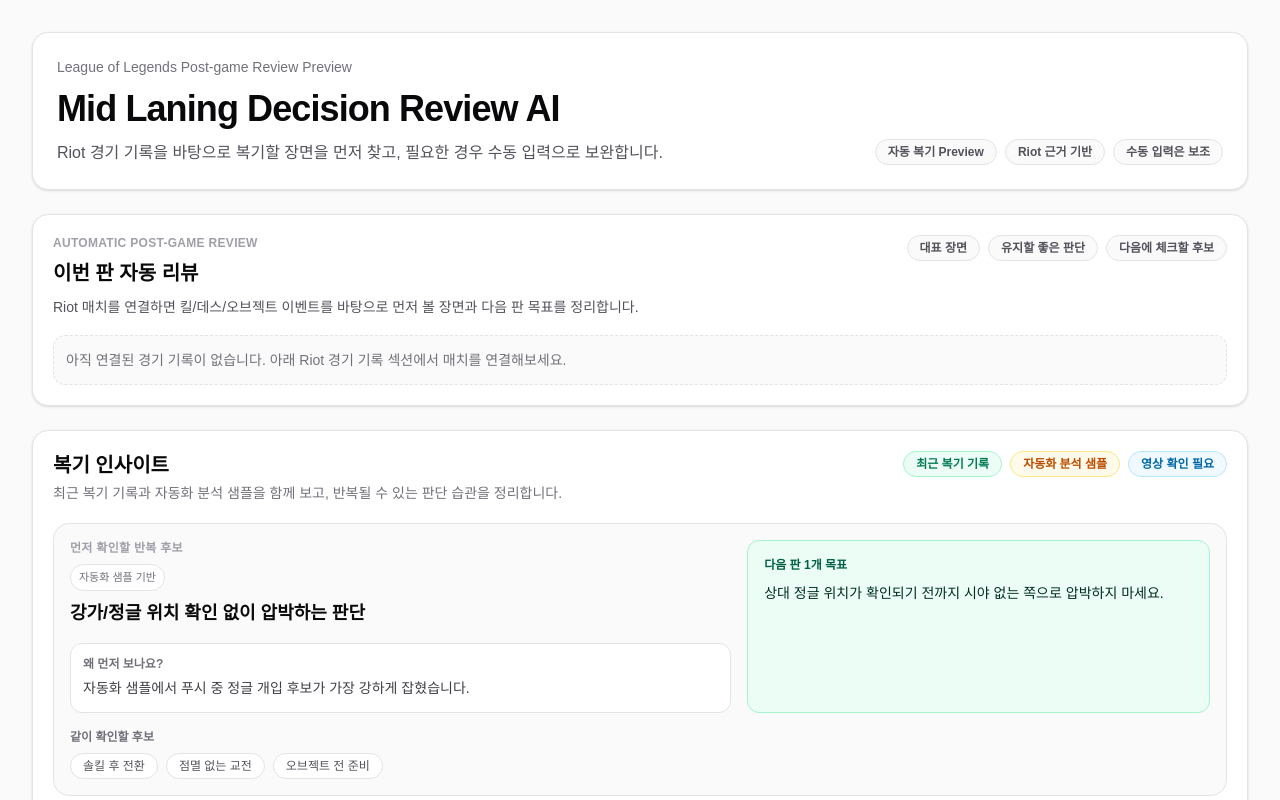
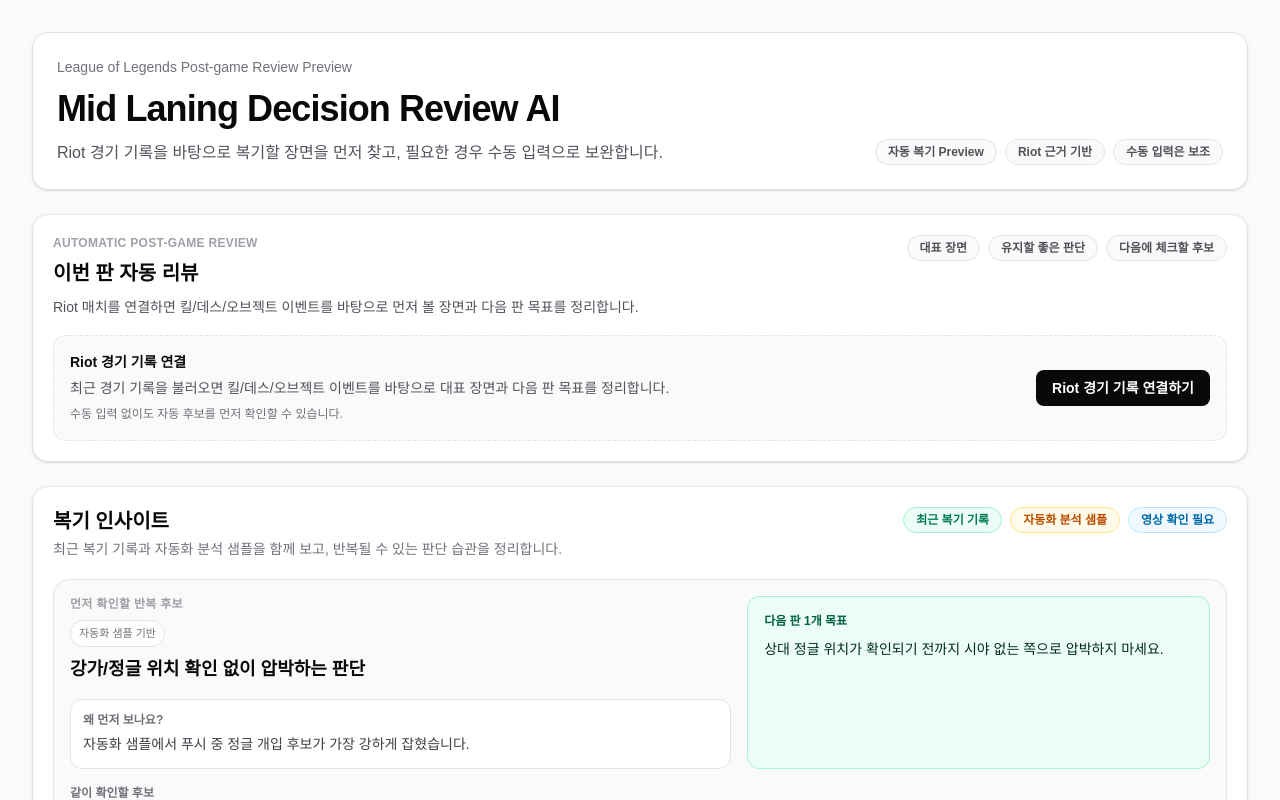
Before and after one commit to a01030704572-bit/mid-laning-death-review-ai, a Next.js app: page / in a window 1280 px wide. Shown: the top 800 px of the page. Built offline with nearby package versions, Linux system fonts and the light colour scheme.

Commit message:
Improve automatic review dashboard UX

```diff
--- a/app/page.tsx
+++ b/app/page.tsx
@@ -114,6 +114,77 @@ function AutomaticReviewEmptyState() {
       <p className="mt-4 rounded-xl border border-dashed border-zinc-200 bg-zinc-50 p-3 text-sm leading-6 text-zinc-500">
         아직 연결된 경기 기록이 없습니다. 아래 Riot 경기 기록 섹션에서 매치를 연결해보세요.
       </p>
+    </section>
+  );
+}
+
+function AutomaticReviewStartCta() {
+  const badges = ["대표 장면", "유지할 좋은 판단", "다음에 체크할 후보"];
+
+  function handleConnectRiotClick() {
+    const riotEvidenceSection = document.getElementById(
+      "riot-evidence-section"
+    );
+
+    if (riotEvidenceSection instanceof HTMLDetailsElement) {
+      riotEvidenceSection.open = true;
+    }
+
+    riotEvidenceSection?.scrollIntoView({
+      behavior: "smooth",
+      block: "start",
+    });
+  }
+
+  return (
+    <section className="rounded-2xl border border-zinc-200 bg-white p-5 shadow-sm">
+      <div className="flex flex-col gap-4 lg:flex-row lg:items-start lg:justify-between">
+        <div className="max-w-3xl">
+          <p className="text-xs font-semibold uppercase tracking-wide text-zinc-400">
+            Automatic Post-game Review
+          </p>
+          <h2 className="mt-2 text-xl font-bold text-zinc-950">
+            이번 판 자동 리뷰
+          </h2>
+          <p className="mt-2 text-sm leading-6 text-zinc-600">
+            Riot 매치를 연결하면 킬/데스/오브젝트 이벤트를 바탕으로 먼저 볼 장면과 다음 판 목표를 정리합니다.
+          </p>
+        </div>
+
+        <div className="flex flex-wrap gap-2">
+          {badges.map((badge) => (
+            <span
+              key={badge}
+              className="rounded-full border border-zinc-200 bg-zinc-50 px-3 py-1 text-xs font-semibold text-zinc-600"
+            >
+              {badge}
+            </span>
+          ))}
+        </div>
+      </div>
+
+      <div className="mt-4 rounded-xl border border-dashed border-zinc-200 bg-zinc-50 p-4">
+        <div className="flex flex-col gap-3 sm:flex-row sm:items-center sm:justify-between">
+          <div>
+            <h3 className="text-sm font-bold text-zinc-950">
+              Riot 경기 기록 연결
+            </h3>
+            <p className="mt-1 text-sm leading-6 text-zinc-600">
+              최근 경기 기록을 불러오면 킬/데스/오브젝트 이벤트를 바탕으로 대표 장면과 다음 판 목표를 정리합니다.
+            </p>
+            <p className="mt-1 text-xs leading-5 text-zinc-500">
+              수동 입력 없이도 자동 후보를 먼저 확인할 수 있습니다.
+            </p>
+          </div>
+          <button
+            type="button"
+            onClick={handleConnectRiotClick}
+            className="w-full rounded-lg bg-zinc-950 px-4 py-2 text-sm font-semibold text-white hover:bg-zinc-800 sm:w-auto"
+          >
+            Riot 경기 기록 연결하기
+          </button>
+        </div>
+      </div>
     </section>
   );
 }
@@ -290,6 +361,7 @@ export default function Home() {
           report={matchReviewReport}
           selectedScene={selectedScene}
           onSelectScene={setSelectedScene}
+          appMode={appMode}
         />
       </div>
     ) : null;
@@ -312,7 +384,7 @@ export default function Home() {
           repeatedPatternPreviewResults={repeatedPatternPreviewResults}
         />
       }
-      topSummary={matchAnalysisPanel ?? <AutomaticReviewEmptyState />}
+      topSummary={matchAnalysisPanel ?? <AutomaticReviewStartCta />}
       sceneBuilder={
         <SceneReviewBuilder
           manualForm={
--- a/components/MatchAnalysisDashboard.tsx
+++ b/components/MatchAnalysisDashboard.tsx
@@ -1,5 +1,6 @@
 import PostGameSummaryCard from "@/components/PostGameSummaryCard";
 import RankedSceneCard from "@/components/RankedSceneCard";
+import type { AppMode } from "@/lib/appMode";
 import type {
   MatchReviewReport,
   RankedReviewScene,
@@ -10,6 +11,7 @@ type MatchAnalysisDashboardProps = {
   report: MatchReviewReport | null;
   selectedScene: RankedReviewScene | null;
   onSelectScene: (scene: RankedReviewScene) => void;
+  appMode?: AppMode;
 };
 
 type SceneSectionProps = {
@@ -21,6 +23,7 @@ type SceneSectionProps = {
   sceneBundlesByRepresentative: Map<string, SceneBundle>;
   onSelectScene: (scene: RankedReviewScene) => void;
   showBundleSummary?: boolean;
+  appMode?: AppMode;
 };
 
 function SceneSection({
@@ -32,6 +35,7 @@ function SceneSection({
   sceneBundlesByRepresentative,
   onSelectScene,
   showBundleSummary = false,
+  appMode = "user",
 }: SceneSectionProps) {
   return (
     <section className="space-y-3 rounded-2xl border border-zinc-200 bg-zinc-50 p-3">
@@ -52,6 +56,7 @@ function SceneSection({
               scene={scene}
               sceneBundle={sceneBundlesByRepresentative.get(scene.sceneId)}
               showBundleSummary={showBundleSummary}
+              appMode={appMode}
               isSelected={selectedScene?.sceneId === scene.sceneId}
               onClick={() => onSelectScene(scene)}
             />
@@ -66,12 +71,21 @@ export default function MatchAnalysisDashboard({
   report,
   selectedScene,
   onSelectScene,
+  appMode = "user",
 }: MatchAnalysisDashboardProps) {
   if (!report) return null;
 
-  const improvementScenes = report.improvementScenes.slice(0, 5);
+  const isDebugMode = appMode === "debug";
+  const topScenes = report.topScenes.slice(0, isDebugMode ? 5 : 3);
+  const topSceneIds = new Set(topScenes.map((scene) => scene.sceneId));
+  const improvementScenes = (
+    isDebugMode
+      ? report.improvementScenes
+      : report.improvementScenes.filter(
+          (scene) => !topSceneIds.has(scene.sceneId)
+        )
+  ).slice(0, isDebugMode ? 5 : 3);
   const strengthScenes = report.strengthScenes.slice(0, 3);
-  const topScenes = report.topScenes.slice(0, 5);
   const sceneBundlesByRepresentative = new Map(
     (report.sceneBundles ?? []).map((sceneBundle) => [
       sceneBundle.representative.sceneId,
@@ -109,24 +123,29 @@ export default function MatchAnalysisDashboard({
           selectedScene={selectedScene}
           sceneBundlesByRepresentative={sceneBundlesByRepresentative}
           showBundleSummary
+          appMode={appMode}
           onSelectScene={onSelectScene}
         />
+        {(isDebugMode || strengthScenes.length > 0) && (
           <SceneSection
             title="유지할 좋은 판단"
             description="다음 판에도 유지할 만한 좋은 판단 후보입니다."
             scenes={strengthScenes}
-          emptyText="아직 유지할 좋은 판단 후보가 분리되지 않았습니다."
+            emptyText="아직 자동으로 분리된 강점 후보가 없습니다."
             selectedScene={selectedScene}
             sceneBundlesByRepresentative={sceneBundlesByRepresentative}
+            appMode={appMode}
             onSelectScene={onSelectScene}
           />
+        )}
         <SceneSection
           title="다음에 체크할 후보"
           description="위험 판단, 놓친 전환, 반복 습관으로 이어질 수 있는 후보입니다."
           scenes={improvementScenes}
-          emptyText="아직 다음에 체크할 후보가 분리되지 않았습니다."
+          emptyText="아직 다음에 체크할 후보가 없습니다."
           selectedScene={selectedScene}
           sceneBundlesByRepresentative={sceneBundlesByRepresentative}
+          appMode={appMode}
           onSelectScene={onSelectScene}
         />
       </div>
--- a/components/RankedSceneCard.tsx
+++ b/components/RankedSceneCard.tsx
@@ -1,3 +1,4 @@
+import type { AppMode } from "@/lib/appMode";
 import type {
   RankedReviewScene,
   SceneBundle,
@@ -8,6 +9,7 @@ type RankedSceneCardProps = {
   scene: RankedReviewScene;
   sceneBundle?: SceneBundle;
   showBundleSummary?: boolean;
+  appMode?: AppMode;
   isSelected: boolean;
   onClick: () => void;
 };
@@ -40,6 +42,19 @@ function getEvidenceBullets(scene: RankedReviewScene) {
   return summaries.filter(Boolean).slice(0, 3);
 }
 
+function getUserReason(scene: RankedReviewScene) {
+  switch (scene.sceneValence) {
+    case "good_decision":
+      return "이번 경기에서 다음 판에도 유지할 만한 판단 후보입니다.";
+    case "bad_decision":
+      return "다음 판에서 같은 조건이 나오면 먼저 체크할 위험 판단 후보입니다.";
+    case "missed_opportunity":
+      return "이득을 얻은 뒤 다음 행동 선택을 점검할 전환 후보입니다.";
+    case "pattern_flag":
+      return "반복될 수 있는 판단 습관을 확인할 후보입니다.";
+  }
+}
+
 function sceneBundleLabelKo(sceneBundle: SceneBundle) {
   switch (sceneBundle.clusterType) {
     case "same_event_multi_type":
@@ -67,14 +82,17 @@ export default function RankedSceneCard({
   scene,
   sceneBundle,
   showBundleSummary = false,
+  appMode = "user",
   isSelected,
   onClick,
 }: RankedSceneCardProps) {
+  const isDebugMode = appMode === "debug";
   const evidenceBullets = getEvidenceBullets(scene);
   const nearbyScenes = sceneBundle?.nearby ?? [];
   const sceneBundleLabel = sceneBundle ? sceneBundleLabelKo(sceneBundle) : null;
   const shouldShowBundleSummary =
-    showBundleSummary && sceneBundle && nearbyScenes.length > 0;
+    isDebugMode && showBundleSummary && sceneBundle && nearbyScenes.length > 0;
+  const firstConfirmationQuestion = scene.confirmationQuestions[0];
 
   return (
     <button
@@ -90,7 +108,9 @@ export default function RankedSceneCard({
         <div>
           <p className="text-xs font-medium text-zinc-500">
             {formatGameTime(scene.gameTimeSec)}
-            {scene.windowSec ? ` · ${scene.windowSec}초 window` : ""}
+            {isDebugMode && scene.windowSec
+              ? ` · ${scene.windowSec}초 window`
+              : ""}
           </p>
           <h3 className="mt-1 text-sm font-bold text-zinc-950">
             {scene.displayNameKo}
@@ -108,6 +128,8 @@ export default function RankedSceneCard({
         </div>
       </div>
 
+      {isDebugMode ? (
+        <>
           <div className="mt-3 inline-flex items-center gap-2 rounded-full bg-zinc-950 px-3 py-1 text-xs font-semibold text-white">
             <span>복기 가치 점수</span>
             <span>{scene.reviewWorthinessScore}</span>
@@ -119,6 +141,20 @@ export default function RankedSceneCard({
                 <li key={summary}>{summary}</li>
               ))}
             </ul>
+          )}
+        </>
+      ) : (
+        <div className="mt-3 space-y-2">
+          <p className="text-xs leading-5 text-zinc-600">
+            {getUserReason(scene)}
+          </p>
+          {firstConfirmationQuestion && (
+            <p className="rounded-xl border border-amber-100 bg-amber-50 px-3 py-2 text-xs leading-5 text-amber-800">
+              <span className="font-semibold">확인할 것: </span>
+              {firstConfirmationQuestion.questionKo}
+            </p>
+          )}
+        </div>
       )}
 
       {shouldShowBundleSummary && (
--- a/components/SceneReviewBuilder.tsx
+++ b/components/SceneReviewBuilder.tsx
@@ -56,16 +56,21 @@ function SourceCard({
 }
 
 function EvidenceDetails({
+  id,
   title,
   description,
   children,
 }: {
+  id?: string;
   title: string;
   description: string;
   children: ReactNode;
 }) {
   return (
-    <details className="group rounded-2xl border border-zinc-200 bg-white">
+    <details
+      id={id}
+      className="group scroll-mt-6 rounded-2xl border border-zinc-200 bg-white"
+    >
       <summary className="cursor-pointer list-none px-4 py-3 marker:hidden">
         <div className="flex items-start justify-between gap-4">
           <div>
@@ -199,6 +204,7 @@ export default function SceneReviewBuilder({
         </EvidenceDetails>
 
         <EvidenceDetails
+          id="riot-evidence-section"
           title="Riot 경기 기록으로 근거 확인하기"
           description="킬, 데스, 오브젝트, 성장 변화 이벤트를 보조 근거로 확인합니다."
         >
```
Lines whose indentation alone changed are shown as unchanged.
